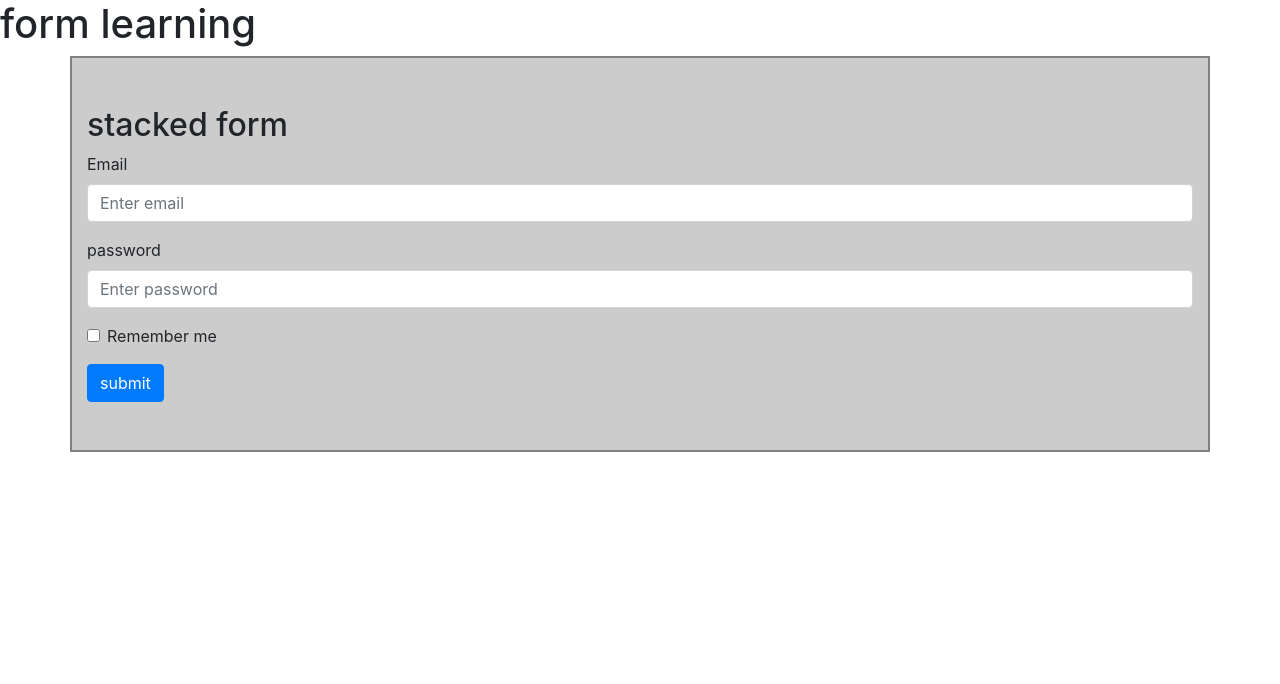
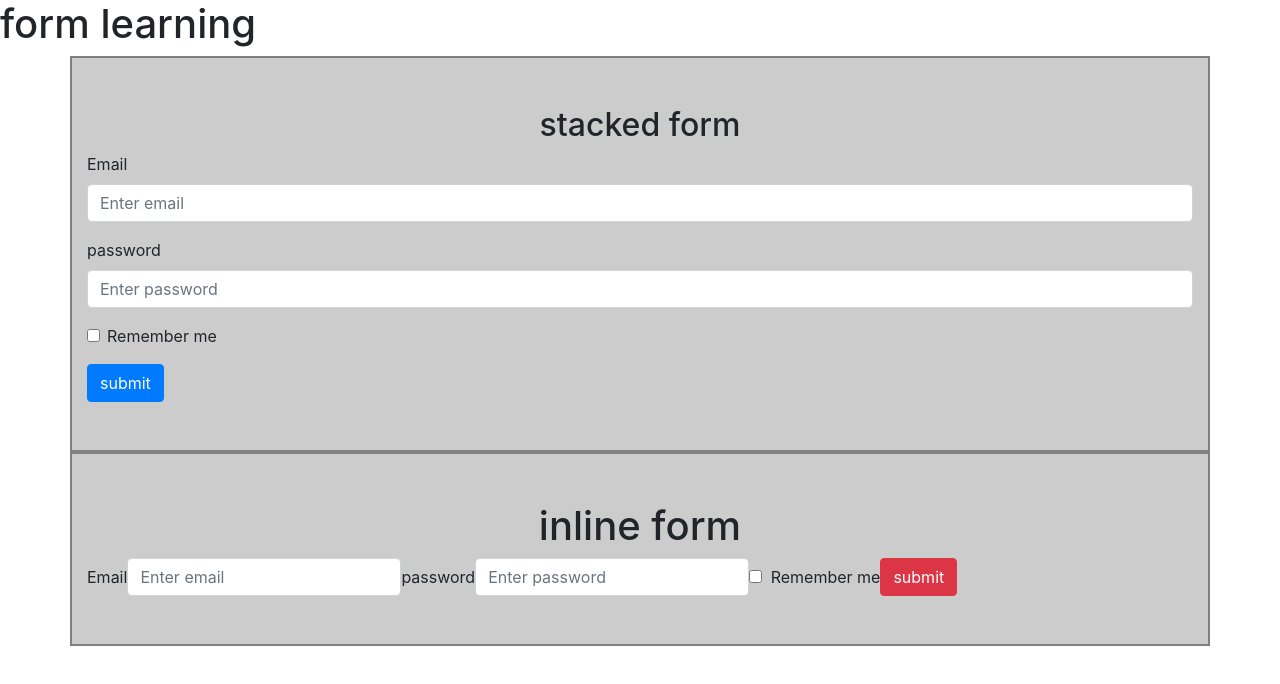
Before and after one commit to KAILASHGANGAI/bootstrap-learning, a plain HTML site: page form/form1.html in a window 1280 px wide. Drawn offline with Linux system fonts and the light colour scheme.

Commit message:
inline form

```diff
--- a/form/form1.html
+++ b/form/form1.html
@@ -10,7 +10,7 @@
 <body>
     <h1>form learning</h1>
 <div class="container pt-5 pb-5" style="border: 2px solid grey; background: #ccc;">
-    <h2>stacked form</h2>
+    <h2 class="text-center">stacked form</h2>
     <form action="/action.php">
         <div class="form-group">
             <label for="email">Email</label>
@@ -23,13 +23,33 @@
         <div class="form-group form-check">
             <label for="" class="form-check-label">
                 <input type="checkbox" class="form-check-input">
-        Remember me
+                     Remember me
             </label>
         </div>
         <button class="btn btn-primary">submit</button>
 
  </div>
     </form>
+<div class="container pt-5 pb-5" style="border: 2px solid grey; background: #ccc;">
+    <h1 class="text-center">inline form</h1>
+    <form class="form-inline">
+        <div class="form-group">
+            <label for="email">Email</label>
+            <input class="form-control" placeholder="Enter email">
+        </div>
+        <div class="form-group">
+            <label for="">password</label>
+            <input type="text" class="form-control" placeholder="Enter password">
+        </div>
+        <div class="form-check form-group">
+            <lable class="form-check-lable">
+                <input type="checkbox" class="form-check-input">
+                Remember me
+            </lable>
+        </div>
+        <button class="btn btn-danger">submit</button>
+    </form>
+</div>
     <script src="/js/bootstrap.js"></script>
 </body>
 </html>
```
